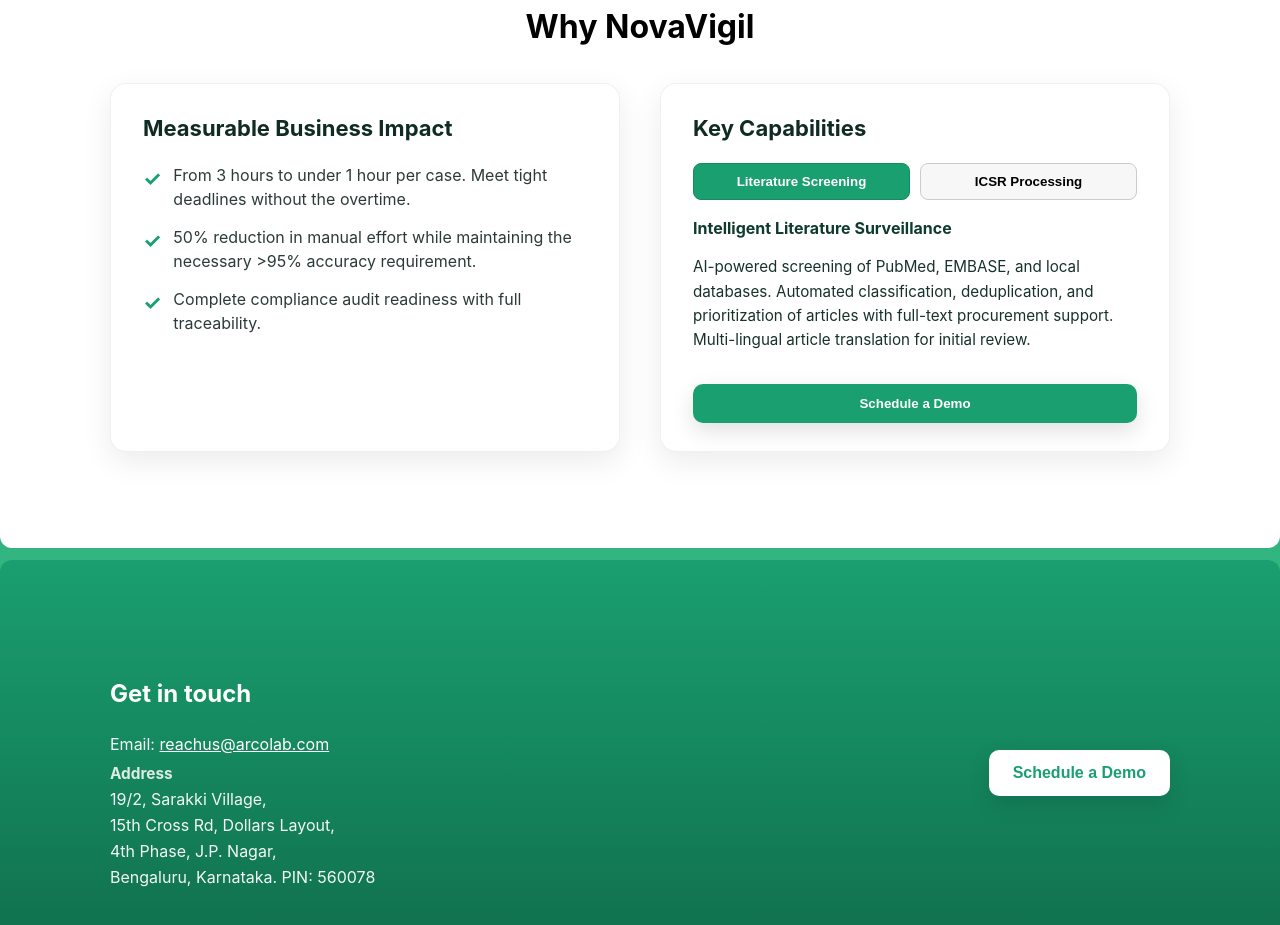
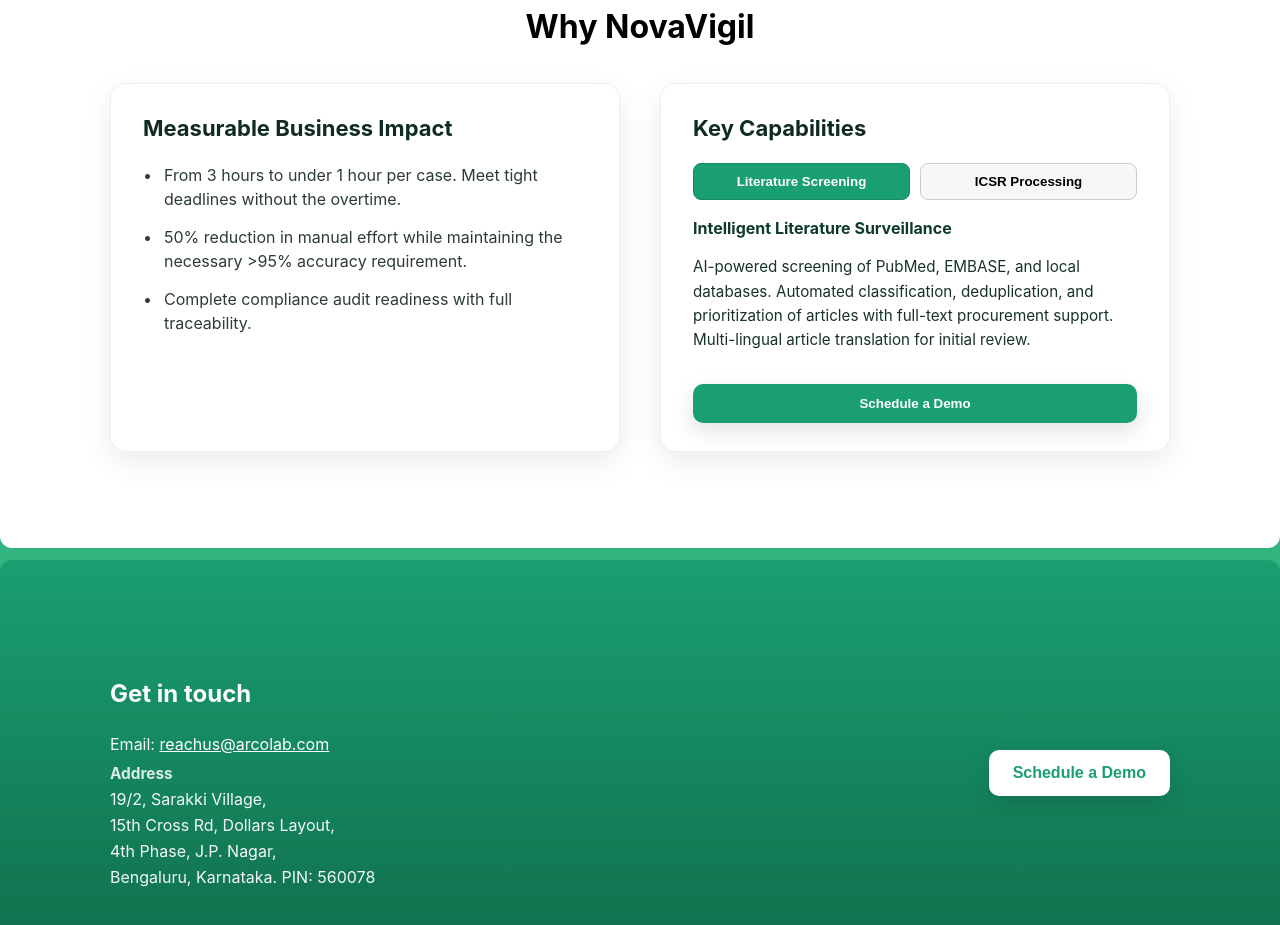
Before and after one commit to spiritDragoon/scalability, a plain HTML site: page index.html in a window 1280 px wide. Shown: the part 1772-2697 px from the top of the page. Drawn offline with Linux system fonts and the light colour scheme.

Commit message:
Update index.html

```diff
--- a/index.html
+++ b/index.html
@@ -217,9 +217,9 @@
           <div class="advantages-card">
             <h3 class="advantages-title">Measurable Business Impact</h3>
             <ul class="advantages-list">
-              <li><span class="check">✓</span> From 3 hours to under 1 hour per case. Meet tight deadlines without the overtime.</li>
-              <li><span class="check">✓</span> 50% reduction in manual effort while maintaining the necessary >95% accuracy requirement.</li>
-              <li><span class="check">✓</span> Complete compliance audit readiness with full traceability.</li>
+              <li><span class="bullet">•</span> From 3 hours to under 1 hour per case. Meet tight deadlines without the overtime.</li>
+              <li><span class="bullet">•</span> 50% reduction in manual effort while maintaining the necessary >95% accuracy requirement.</li>
+              <li><span class="bullet">•</span> Complete compliance audit readiness with full traceability.</li>
             </ul>
           </div>
           <div class="modules-card">
```
